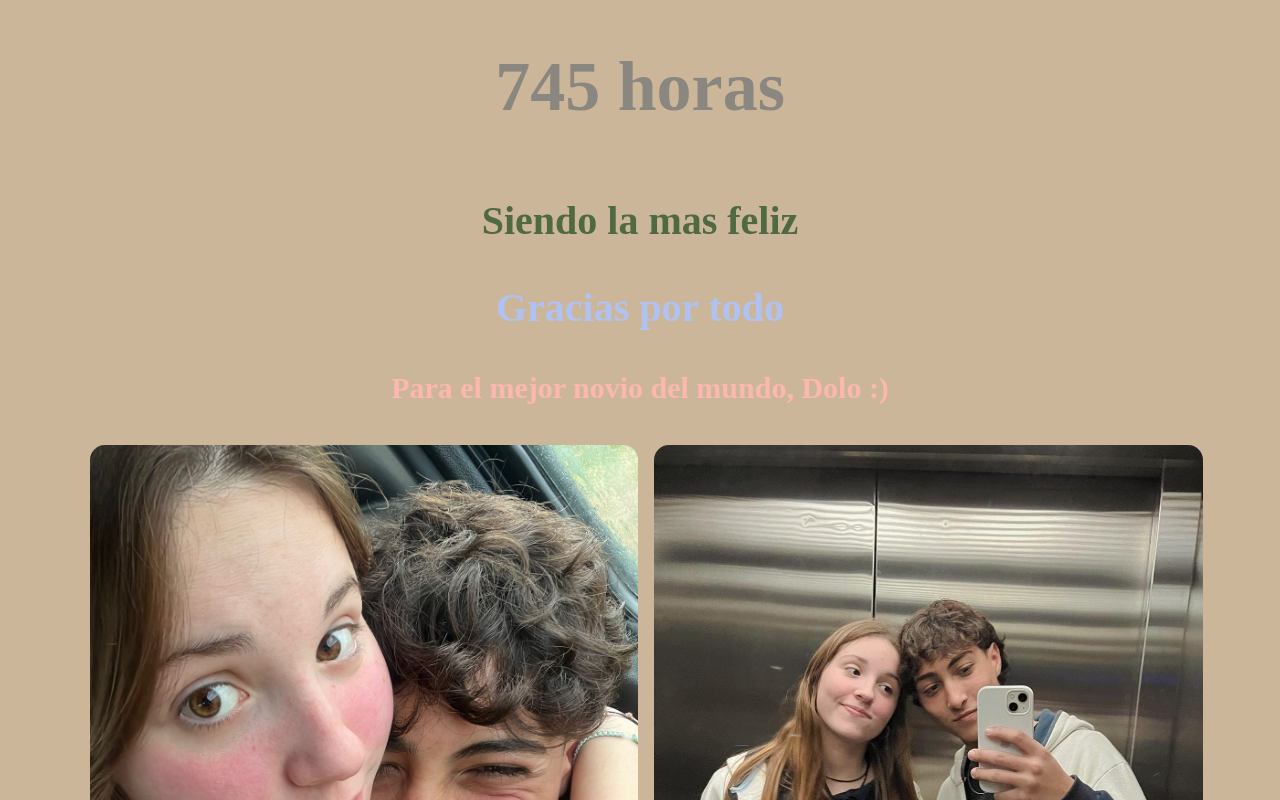
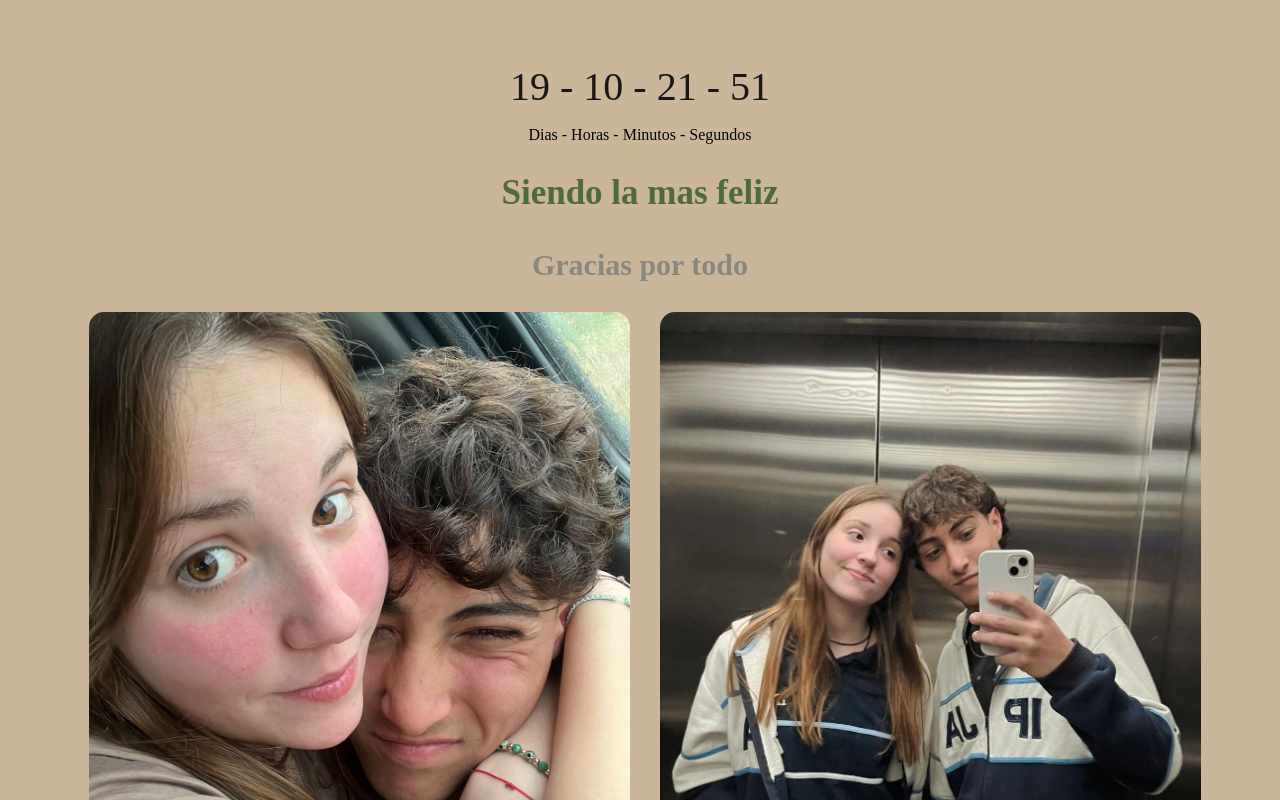
Before and after one commit to Doloortiz/Nuestra_pagina_ByD, a plain HTML site: page index.html in a window 1280 px wide. Shown: the top 800 px of the page. Drawn offline with Linux system fonts and the light colour scheme.

Commit message:
add contador

```diff
--- a/index.html
+++ b/index.html
@@ -8,10 +8,30 @@
     <link rel="icon" type="image/x-icon" href="">
 </head>
 <body>
-    <h1 class="tiempo">745 horas</P>
+    <div id="contador" class="reloj">
+        <script>
+            const fechaInicio = new Date('2024-08-09T16:00:00');
+
+            function actualizarContador() {
+                const ahora = new Date();
+                const tiempoTranscurrido = ahora - fechaInicio;
+
+                const segundos = Math.floor(tiempoTranscurrido / 1000);
+                const minutos = Math.floor(segundos / 60);
+                const horas = Math.floor(minutos / 60);
+                const dias = Math.floor(horas / 24);
+
+                document.getElementById('contador').innerText = ` ${dias}   - ${horas % 24}   - ${minutos % 60}   - ${segundos % 60}  `;
+            }
+            // Actualiza el contador cada segundo
+            setInterval(actualizarContador, 1000);
+        </script>
+    </div>
+    <section class="reloj-texto">
+        <p>Dias - Horas - Minutos - Segundos</p>
+    </section>
     <h2>Siendo la mas feliz</p>
     <h3>Gracias por todo</p>
-    <h4>Para el mejor novio del mundo, Dolo :)</h5>
     <section class="album">
         <img src="fotos/2.jpeg" class="foto-album">
         <img src="fotos/1.jpeg" class="foto-album">
@@ -29,16 +49,15 @@
         <iframe src="https://open.spotify.com/embed/track/6ZvsmvXknoN8uK2MSEGpwT?utm_source=generator" frameBorder="0" allowfullscreen="" allow="autoplay; clipboard-write; encrypted-media; fullscreen; picture-in-picture" loading="lazy"></iframe>
         <iframe src="https://open.spotify.com/embed/track/3i22RR1yUia5ShKujgQcX3?utm_source=generator" frameBorder="0" allowfullscreen="" allow="autoplay; clipboard-write; encrypted-media; fullscreen; picture-in-picture" loading="lazy"></iframe>
     </section>
-    <!--?????????????????????????-->
     <fieldset class="franja">
         <p class="texto-franja">B & D</p>
-        <P class="texto-franja">♥</P>
+        <P class="texto-franja">♥️</P>
         <p class="texto-franja">B & D</p>
-        <P class="texto-franja">♥</P>
+        <P class="texto-franja">♥️</P>
         <p class="texto-franja">B & D</p>
-        <P class="texto-franja">♥</P>
+        <P class="texto-franja">♥️</P>
         <p class="texto-franja">B & D</p>
-        <P class="texto-franja">♥</P>
+        <P class="texto-franja">♥️</P>
     </fieldset>
 </body>
 </html>
--- a/nuestrapagina.css
+++ b/nuestrapagina.css
@@ -1,25 +1,25 @@
 body {
     background-color:rgb(204, 182, 153);
-}
-h1 {
-    text-align: center;
-    color: #8a8780;
-    font-size: 70px;
 }
 h2 {
     text-align: center;
     color: #4f6942;
-    font-size: 40px;
+    font-size: 35px;
 }
 h3 {
     text-align: center;
-    color:  #b0c2f2;
+    color:  #8a8780;
+    font-size: 30px;
+}
+/**********contador************/
+.reloj {
+    text-align: center;
+    margin-top: 5%;
     font-size: 40px;
+    color: rgb(26, 22, 23);
 }
-h4 {
+.reloj-texto {
     text-align: center;
-    color: #fcb7af ;
-    font-size: 30px;
 }
 /*******************album fotos********************/
 .album {
```
Also changed, not shown: nuestrapagina.js (added).
